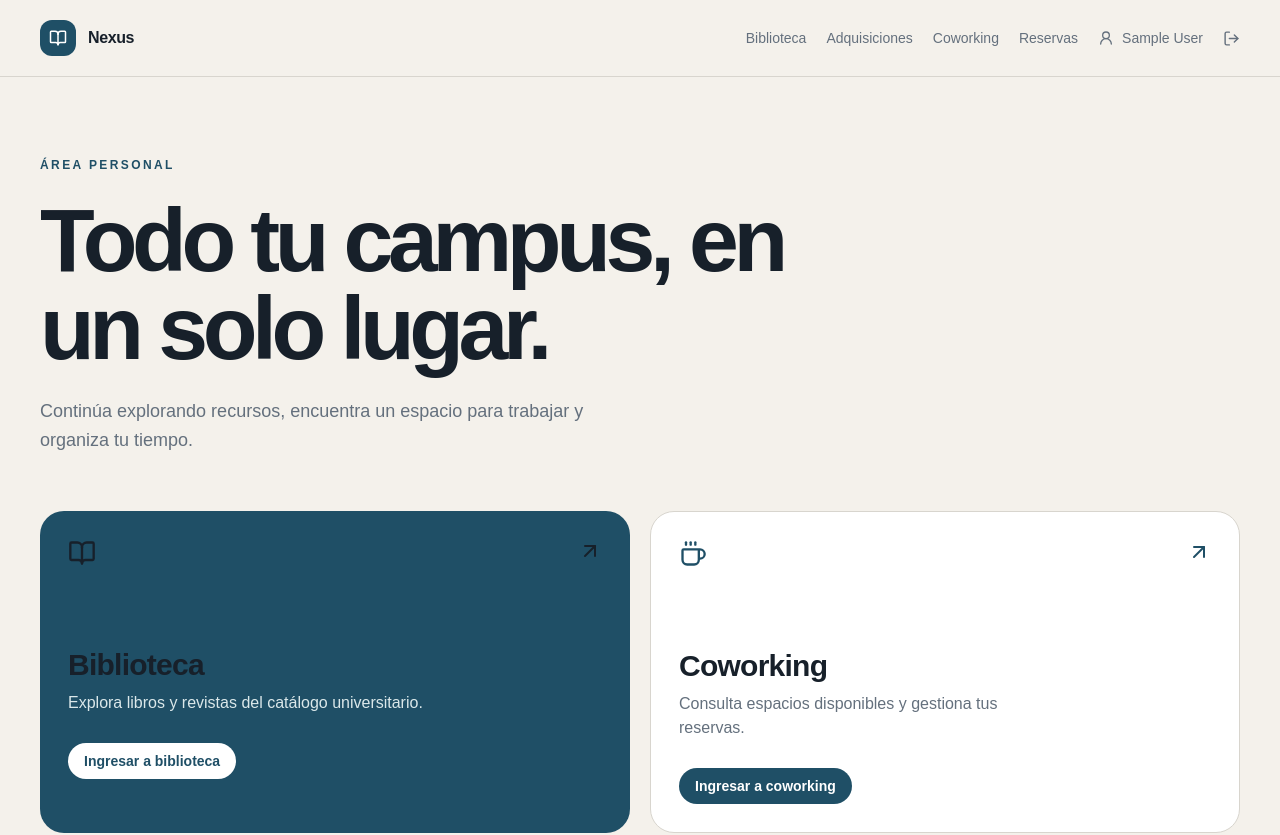
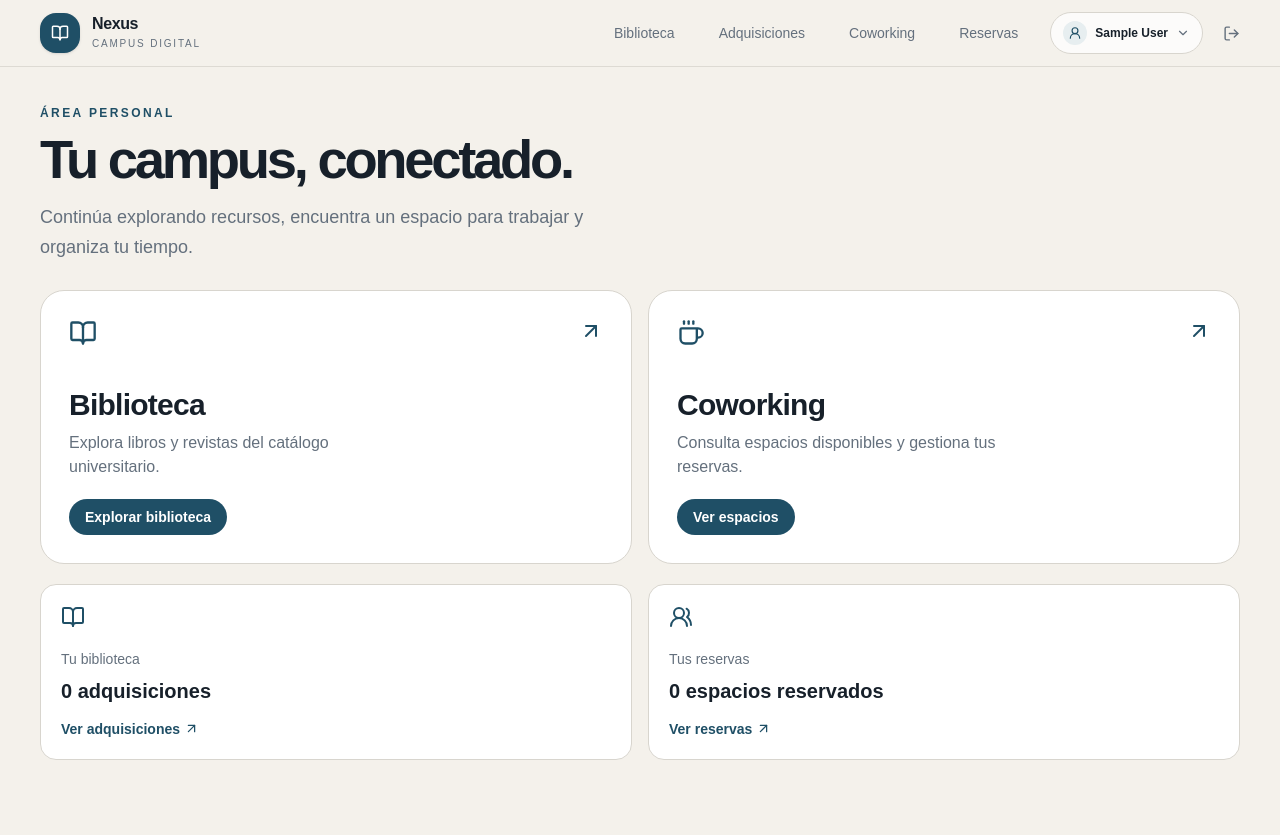
Before and after one commit to kmilo2910/web-framework-actividad-uno, a Next.js app in the folder front/: page /dashboard in a window 1280 px wide. Shown: the top 835 px of the page. After the commit the page ends 800 px from the top, so only its background shows below. Built offline with nearby package versions, Linux system fonts and the light colour scheme; no server answers; sample sign-in values are in the browser's storage.

Commit message:
style: refine dashboard layout and interactions

```diff
--- a/front/src/app/dashboard/page.js
+++ b/front/src/app/dashboard/page.js
@@ -6,59 +6,76 @@ import PersonalStats from '@/components/PersonalStats';
 export default function DashboardPage() {
   return (
     <LibraryShell>
-      <div className="mx-auto max-w-7xl px-6 py-12 md:px-10 md:py-20">
+      <div className="mx-auto flex min-h-[calc(100vh-81px)] max-w-7xl flex-col justify-center px-6 py-8 md:px-10 md:py-10 lg:min-h-[calc(100vh-69px)] lg:py-6">
         <div className="max-w-3xl">
-          <p className="mb-4 text-xs font-bold uppercase tracking-[.2em] text-[#1f4f66]">
+          <p className="mb-3 text-xs font-bold uppercase tracking-[.2em] text-[#1f4f66]">
             Área personal
           </p>
-          <h1 className="text-5xl font-semibold tracking-[-.06em] md:text-7xl">
-            Todo tu campus, en un solo lugar.
+          <h1 className="text-4xl font-semibold tracking-[-.06em] md:text-5xl lg:text-[3.4rem]">
+            Tu campus, conectado.
           </h1>
-          <p className="mt-6 max-w-xl text-lg leading-relaxed text-[#64707d]">
+          <p className="mt-4 max-w-xl text-base leading-relaxed text-[#64707d] md:text-lg">
             Continúa explorando recursos, encuentra un espacio para trabajar y organiza tu tiempo.
           </p>
         </div>
-        <div className="mt-14 grid gap-5 md:grid-cols-2">
+        <div className="mt-7 grid gap-4 md:grid-cols-2">
           <Link
             href="/library"
-            className="group rounded-3xl bg-[#1f4f66] p-7 text-[#f4f1eb] transition hover:-translate-y-1 hover:shadow-xl"
+            className="group flex min-h-48 flex-col rounded-3xl border border-[#d8d5ce] bg-white p-6 text-[#17202a] transition-all duration-500 ease-in-out hover:-translate-y-1 hover:border-[#1f4f66] hover:bg-[#1f4f66] hover:text-[#f4f1eb] hover:shadow-xl md:p-7 lg:min-h-44"
           >
-            <div className="flex items-start justify-between">
+            <div className="flex items-start justify-between text-[#1f4f66] transition-colors duration-300 group-hover:text-[#f4f1eb]">
               <BookOpen size={28} />
               <ArrowUpRight className="transition group-hover:translate-x-1 group-hover:-translate-y-1" />
             </div>
-            <h2 className="mt-20 text-3xl font-semibold tracking-tight">Biblioteca</h2>
-            <p className="mt-2 max-w-sm text-[#dbe8ea]">
-              Explora libros y revistas del catálogo universitario.
+            <h2 className="mt-auto pt-10 text-3xl font-semibold tracking-tight transition-colors duration-300 group-hover:text-white">
+              Biblioteca
+            </h2>
+            <p className="mt-2 max-w-sm text-[#64707d] transition-colors duration-300 group-hover:text-[#dbe8ea]">
+              Explora libros y revistas del catálogo
+              <br />
+              universitario.
             </p>
-            <span className="mt-7 inline-flex items-center rounded-full bg-white px-4 py-2 text-sm font-semibold text-[#1f4f66]">
-              Ingresar a biblioteca
+            <span className="mt-5 inline-flex w-fit items-center rounded-full bg-[#1f4f66] px-4 py-2 text-sm font-semibold text-white transition-colors duration-300 group-hover:bg-white group-hover:text-[#1f4f66]">
+              Explorar biblioteca
             </span>
           </Link>
           <Link
             href="/coworking"
-            className="group rounded-3xl border border-[#d8d5ce] bg-white p-7 transition hover:-translate-y-1 hover:shadow-xl"
+            className="group flex min-h-48 flex-col rounded-3xl border border-[#d8d5ce] bg-white p-6 text-[#17202a] transition-all duration-500 ease-in-out hover:-translate-y-1 hover:border-[#1f4f66] hover:bg-[#1f4f66] hover:text-[#f4f1eb] hover:shadow-xl md:p-7 lg:min-h-44"
           >
-            <div className="flex items-start justify-between text-[#1f4f66]">
+            <div className="flex items-start justify-between text-[#1f4f66] transition-colors duration-300 group-hover:text-[#f4f1eb]">
               <Coffee size={28} />
               <ArrowUpRight className="transition group-hover:translate-x-1 group-hover:-translate-y-1" />
             </div>
-            <h2 className="mt-20 text-3xl font-semibold tracking-tight">Coworking</h2>
-            <p className="mt-2 max-w-sm text-[#64707d]">
+            <h2 className="mt-auto pt-10 text-3xl font-semibold tracking-tight transition-colors duration-300 group-hover:text-white">
+              Coworking
+            </h2>
+            <p className="mt-2 max-w-sm text-[#64707d] transition-colors duration-300 group-hover:text-[#dbe8ea]">
               Consulta espacios disponibles y gestiona tus reservas.
             </p>
-            <span className="mt-7 inline-flex items-center rounded-full bg-[#1f4f66] px-4 py-2 text-sm font-semibold text-white">
-              Ingresar a coworking
+            <span className="mt-5 inline-flex w-fit items-center rounded-full bg-[#1f4f66] px-4 py-2 text-sm font-semibold text-white transition-colors duration-300 group-hover:bg-white group-hover:text-[#1f4f66]">
+              Ver espacios
             </span>
           </Link>
         </div>
-        <div className="mt-10 grid gap-5 sm:grid-cols-2">
+        <div className="mt-5 grid gap-4 sm:grid-cols-2">
           <PersonalStats />
-          <div className="rounded-2xl border border-[#d8d5ce] bg-white p-6">
-            <UsersRound className="text-[#1f4f66]" />
-            <p className="mt-8 text-sm text-[#64707d]">Tus reservas</p>
-            <p className="mt-1 text-xl font-semibold">0 espacios reservados</p>
-          </div>
+          <Link
+            href="/coworking/reservations"
+            className="group flex min-h-44 flex-col rounded-2xl border border-[#d8d5ce] bg-white p-5 text-[#17202a] transition-all duration-500 ease-in-out hover:-translate-y-1 hover:border-[#1f4f66] hover:bg-[#1f4f66] hover:text-[#f4f1eb] hover:shadow-lg"
+          >
+            <UsersRound className="text-[#1f4f66] transition-colors duration-300 group-hover:text-[#f4f1eb]" />
+            <p className="mt-5 text-sm text-[#64707d] transition-colors duration-300 group-hover:text-[#dbe8ea]">
+              Tus reservas
+            </p>
+            <p className="mt-2 min-h-7 text-xl font-semibold transition-colors duration-300 group-hover:text-white">
+              0 espacios reservados
+            </p>
+            <span className="mt-auto inline-flex items-center gap-1 text-sm font-semibold text-[#1f4f66] transition-colors duration-300 group-hover:text-white">
+              Ver reservas{' '}
+              <ArrowUpRight size={15} className="transition group-hover:translate-x-0.5" />
+            </span>
+          </Link>
         </div>
       </div>
     </LibraryShell>
--- a/front/src/app/globals.css
+++ b/front/src/app/globals.css
@@ -45,7 +45,7 @@ a {
   font-weight: 700;
   color: var(--blue);
 }
-h1 {
+.landing h1 {
   font-size: clamp(3rem, 7vw, 6.6rem);
   line-height: 0.98;
   letter-spacing: -0.06em;
--- a/front/src/components/LibraryShell.js
+++ b/front/src/components/LibraryShell.js
@@ -1,7 +1,7 @@
 'use client';
 
 import Link from 'next/link';
-import { BookOpen, LogOut, UserRound } from 'lucide-react';
+import { BookOpen, ChevronDown, LogOut, UserRound } from 'lucide-react';
 import { useEffect, useState } from 'react';
 import { useRouter } from 'next/navigation';
 import { onAuthStateChanged } from 'firebase/auth';
@@ -31,25 +31,57 @@ export default function LibraryShell({ children, user }) {
   return (
     <ProtectedRoute>
       <div className="min-h-screen bg-[#f4f1eb] text-[#17202a]">
-        <header className="border-b border-[#d8d5ce] bg-[#f4f1eb]/90 px-6 py-5 backdrop-blur md:px-10">
-          <div className="mx-auto flex max-w-7xl items-center justify-between">
+        <header className="sticky top-0 z-40 border-b border-[#d8d5ce]/80 bg-[#f4f1eb]/90 px-6 py-3 backdrop-blur-xl md:px-10">
+          <div className="mx-auto flex max-w-7xl items-center justify-between gap-6">
             <Link href={homePath} className="flex items-center gap-3 font-semibold tracking-tight">
-              <span className="grid h-9 w-9 place-items-center rounded-xl bg-[#1f4f66] text-white">
+              <span className="grid h-10 w-10 place-items-center rounded-2xl bg-[#1f4f66] text-white shadow-sm">
                 <BookOpen size={18} />
               </span>
-              Nexus
+              <span>
+                <span className="block text-base leading-none">Nexus</span>
+                <span className="mt-1 block text-[10px] font-medium uppercase tracking-[.18em] text-[#64707d]">
+                  Campus digital
+                </span>
+              </span>
             </Link>
-            <nav className="flex items-center gap-5 text-sm text-[#64707d]">
-              <Link className="font-medium text-[#17202a]" href="/library">
+            <nav className="flex items-center gap-2 text-sm text-[#64707d] md:gap-5">
+              <Link
+                className="hidden rounded-full px-3 py-2 font-medium text-[#17202a] transition hover:bg-white md:block"
+                href="/library"
+              >
                 Biblioteca
               </Link>
-              {activeUser && <Link href="/library/acquired">Adquisiciones</Link>}
-              <Link href="/coworking">Coworking</Link>
-              {activeUser && <Link href="/coworking/reservations">Reservas</Link>}
               {activeUser && (
-                <span className="hidden items-center gap-2 md:flex">
-                  <UserRound size={16} />
-                  {activeUser.displayName || activeUser.name}
+                <Link
+                  className="hidden rounded-full px-3 py-2 transition hover:bg-white md:block"
+                  href="/library/acquired"
+                >
+                  Adquisiciones
+                </Link>
+              )}
+              <Link
+                className="hidden rounded-full px-3 py-2 transition hover:bg-white md:block"
+                href="/coworking"
+              >
+                Coworking
+              </Link>
+              {activeUser && (
+                <Link
+                  className="hidden rounded-full px-3 py-2 transition hover:bg-white md:block"
+                  href="/coworking/reservations"
+                >
+                  Reservas
+                </Link>
+              )}
+              {activeUser && (
+                <span className="hidden items-center gap-2 rounded-full border border-[#d8d5ce] bg-white/70 px-3 py-2 md:flex">
+                  <span className="grid h-6 w-6 place-items-center rounded-full bg-[#e7eef0] text-[#1f4f66]">
+                    <UserRound size={14} />
+                  </span>
+                  <span className="max-w-32 truncate text-xs font-semibold text-[#17202a]">
+                    {activeUser.displayName || activeUser.name}
+                  </span>
+                  <ChevronDown size={14} />
                 </span>
               )}
               <button
--- a/front/src/components/PersonalStats.js
+++ b/front/src/components/PersonalStats.js
@@ -4,6 +4,7 @@ import { onAuthStateChanged } from 'firebase/auth';
 import { auth } from '@/infrastructure/firebase/firebase.client';
 import { apiClient } from '@/infrastructure/http/api.client';
 import Link from 'next/link';
+import { ArrowUpRight, BookOpen } from 'lucide-react';
 export default function PersonalStats() {
   const [purchases, setPurchases] = useState(null);
   useEffect(() => {
@@ -19,16 +20,20 @@ export default function PersonalStats() {
   return (
     <Link
       href="/library/acquired"
-      className="group rounded-2xl border border-[#d8d5ce] bg-white p-6 transition hover:-translate-y-1 hover:shadow-lg"
+      className="group flex min-h-44 flex-col rounded-2xl border border-[#d8d5ce] bg-white p-5 text-[#17202a] transition-all duration-500 ease-in-out hover:-translate-y-1 hover:border-[#1f4f66] hover:bg-[#1f4f66] hover:text-[#f4f1eb] hover:shadow-lg"
     >
-      <p className="text-sm text-[#64707d]">Tu biblioteca</p>
-      <p className="mt-2 text-xl font-semibold">
+      <BookOpen className="text-[#1f4f66] transition-colors duration-300 group-hover:text-[#f4f1eb]" />
+      <p className="mt-5 text-sm text-[#64707d] transition-colors duration-300 group-hover:text-[#dbe8ea]">
+        Tu biblioteca
+      </p>
+      <p className="mt-2 min-h-7 text-xl font-semibold transition-colors duration-300 group-hover:text-white">
         {purchases === null
           ? 'Cargando...'
           : `${purchases.length} ${purchases.length === 1 ? 'adquisición' : 'adquisiciones'}`}
       </p>
-      <span className="mt-5 inline-flex rounded-full bg-[#1f4f66] px-4 py-2 text-sm font-semibold text-white transition group-hover:bg-[#173b4d]">
-        Ver adquisiciones
+      <span className="mt-auto inline-flex items-center gap-1 text-sm font-semibold text-[#1f4f66] transition-colors duration-300 group-hover:text-white">
+        Ver adquisiciones{' '}
+        <ArrowUpRight size={15} className="transition group-hover:translate-x-0.5" />
       </span>
     </Link>
   );
```
